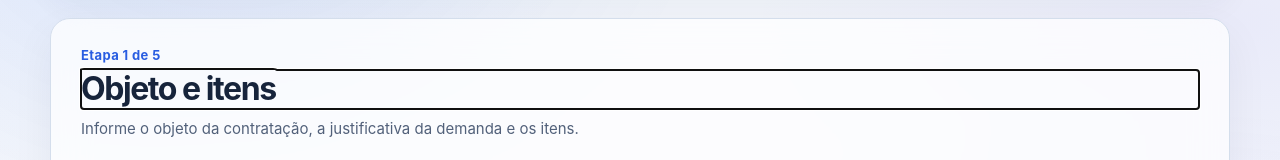
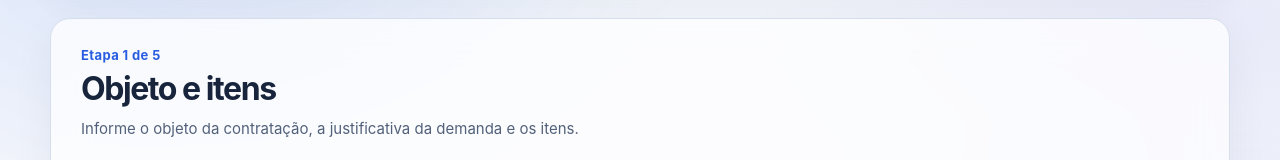
Before and after one commit to danihmorais/danihmorais.github.io, a React (Vite) app in the folder LICITA.AI/: page / in a window 1280 px wide. Shown: the part 169-329 px from the top of the page. Built offline with nearby package versions, Linux system fonts and the light colour scheme; no server answers.

Commit message:
Avoid auto-scrolling on initial wizard mount

```diff
--- a/LICITA.AI/src/views/wizard.tsx
+++ b/LICITA.AI/src/views/wizard.tsx
@@ -168,6 +168,7 @@ export default function Wizard() {
   const [mostrarAdminPedidos, setMostrarAdminPedidos] = useState(false);
   const [confirmacaoWizard, setConfirmacaoWizard] = useState<{ title: string; message: string; confirmLabel: string; cancelLabel?: string; variant?: "primary" | "danger"; onConfirm: () => void } | null>(null);
   const scrollRef = useRef<HTMLDivElement>(null);
+  const etapaAnteriorRef = useRef(etapaAtual);
   const beforeUnloadHandlerRef = useRef<((evento: BeforeUnloadEvent) => void) | null>(null);
   const { theme, toggleTheme } = useContext(ThemeContext);
   const isDark = theme === "dark";
@@ -241,6 +242,10 @@ export default function Wizard() {
   };
 
   useEffect(() => {
+    // A rolagem deve ocorrer ao trocar de etapa, não na abertura inicial da página.
+    if (etapaAnteriorRef.current === etapaAtual) return;
+    etapaAnteriorRef.current = etapaAtual;
+
     const titulo = document.getElementById("wizard-step-title");
     titulo?.scrollIntoView({ block: "start", behavior: window.matchMedia("(prefers-reduced-motion: reduce)").matches ? "auto" : "smooth" });
     titulo?.focus({ preventScroll: true });
```
